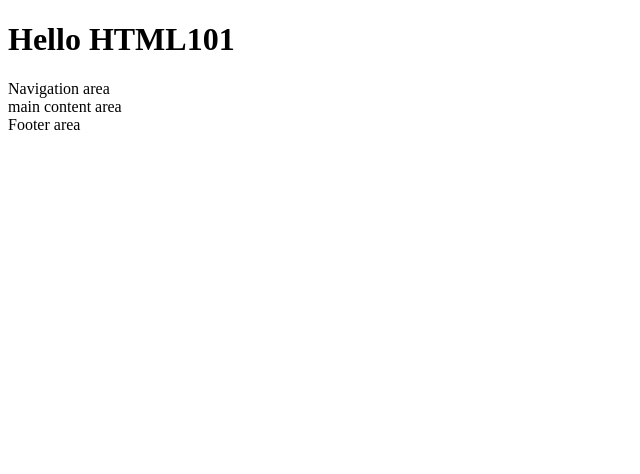
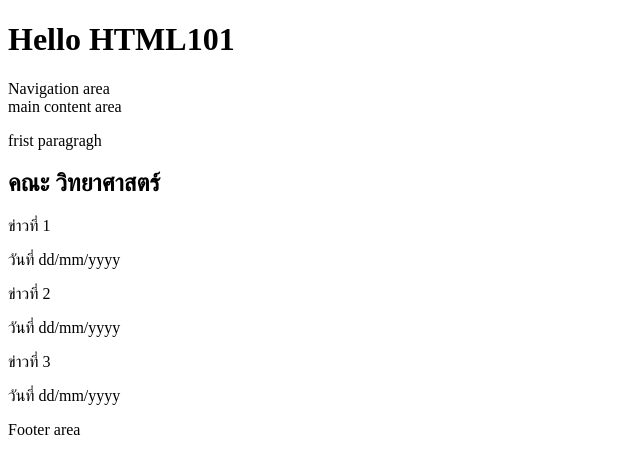
Before and after one commit to RattyC/HTML-231, a plain HTML site: page index.html in a window 1280 px wide. Shown: the whole page, without its empty margins (0-640 px from the left). Drawn offline with Linux system fonts and the light colour scheme.

Commit message:
fristparagh

```diff
--- a/index.html
+++ b/index.html
@@ -1,5 +1,6 @@
 <!DOCTYPE html>
 <html lang="en">
+
 <head>
     <meta charset="UTF-8">
     <meta name="viewport" content="width=device-width, initial-scale=2.0">
@@ -8,13 +9,27 @@
 
 <body>
     <header>
-            <h1>Hello HTML101</h1>
+        <h1>Hello HTML101</h1>
     </header>
     <nav>
         Navigation area
     </nav>
     <div>
         main content area
+        <p> frist paragragh</p>
+        <h2>คณะ วิทยาศาสตร์ </h2>
+        <div>
+            <h>ข่าวที่ 1</h>
+            <p>วันที่ dd/mm/yyyy</p>
+        </div>
+        <div>
+            <h>ข่าวที่ 2</h>
+            <p>วันที่ dd/mm/yyyy</p>
+        </div>
+        <div>
+            <h>ข่าวที่ 3</h>
+            <p>วันที่ dd/mm/yyyy</p>
+        </div>
     </div>
     <footer>
         Footer area
```
